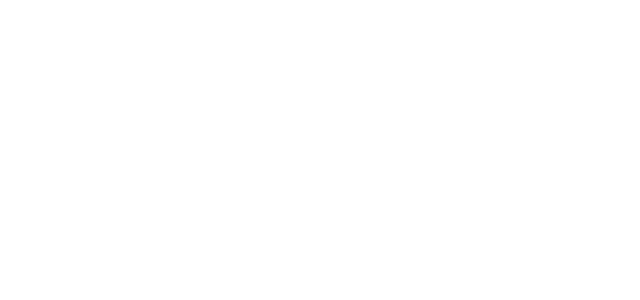
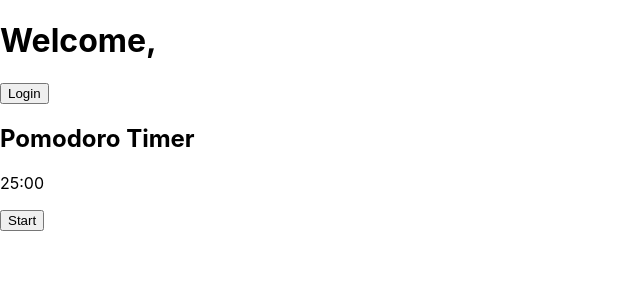
Before and after one commit to rheetham/zenith, a React (Create React App) app: page / in a window 1280 px wide. Shown: the top 300 px of the page, without its empty margins (0-640 px from the left). Built offline with nearby package versions, Linux system fonts and the light colour scheme.

Commit message:
adding_main_page

```diff
--- /dev/null
+++ b/src/App.jsx
@@ -0,0 +1,12 @@
+import React from 'react';
+import MainPage from './components/main_page';
+
+function App() {
+  return (
+    <div>
+        <MainPage />
+    </div>
+  );
+}
+
+export default App;
--- /dev/null
+++ b/src/components/main_page.js
@@ -0,0 +1,57 @@
+import React, { useState, useEffect } from 'react';
+
+const MainPage = () => {
+  const [timer, setTimer] = useState(25 * 60); // 25 minutes in seconds
+  const [isRunning, setIsRunning] = useState(false);
+  const [username, setUsername] = useState('');
+  const [isLoggedIn, setIsLoggedIn] = useState(false);
+
+  useEffect(() => {
+    let intervalId;
+
+    if (isRunning && timer > 0) {
+      intervalId = setInterval(() => {
+        setTimer((prevTimer) => prevTimer - 1);
+      }, 1000);
+    }
+
+    return () => {
+      clearInterval(intervalId);
+    };
+  }, [isRunning, timer]);
+
+  const handleStartPause = () => {
+    setIsRunning((prevIsRunning) => !prevIsRunning);
+  };
+
+  const handleLoginLogout = () => {
+    if (isLoggedIn) {
+      setUsername('');
+    } else {
+      // Perform login logic here
+      setUsername('JohnDoe');
+    }
+
+    setIsLoggedIn((prevIsLoggedIn) => !prevIsLoggedIn);
+  };
+
+  return (
+    <div>
+      <header>
+        <h1>Welcome, {username}</h1>
+        <button onClick={handleLoginLogout}>
+          {isLoggedIn ? 'Logout' : 'Login'}
+        </button>
+      </header>
+      <div>
+        <h2>Pomodoro Timer</h2>
+        <p>{Math.floor(timer / 60)}:{timer % 60 < 10 ? '0' : ''}{timer % 60}</p>
+        <button onClick={handleStartPause}>
+          {isRunning ? 'Pause' : 'Start'}
+        </button>
+      </div>
+    </div>
+  );
+};
+
+export default MainPage;
--- a/src/index.js
+++ b/src/index.js
@@ -2,10 +2,13 @@
 import ReactDOM from 'react-dom/client';
 import './index.css';
 import reportWebVitals from './reportWebVitals';
+import MainPage from './components/main_page';
+import App from './App';
 
 const root = ReactDOM.createRoot(document.getElementById('root'));
 root.render(
   <React.StrictMode>
+    <App />
   </React.StrictMode>
 );
 
```
Also changed, not shown: src/components/Report.js (renamed from src/Report.js).
